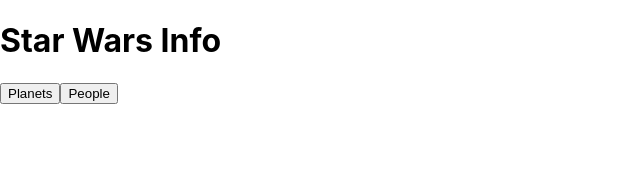
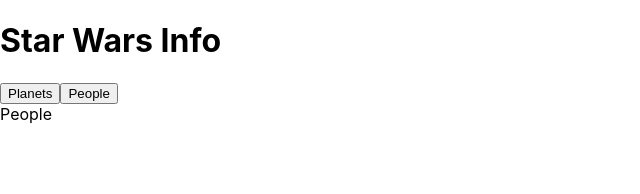
Before and after one commit to Kaveenxz/React-quary-app, a React (Create React App) app: page / in a window 1280 px wide. Both pictures are taken after a click on the button "People". Shown: the top 194 px of the page, without its empty margins (0-640 px from the left). Built offline with nearby package versions, Linux system fonts and the light colour scheme.

Commit message:
Added state to App component, updated Navbar to set page state, and created People and Plannet components

```diff
--- a/src/App.js
+++ b/src/App.js
@@ -1,12 +1,18 @@
-import Navbar
- from "./components/Navbar";
+import { useState } from "react";
+import People from "./components/People";
+import Plannet from "./components/Plannet";
+import Navbar from "./components/Navbar";
+
 function App() {
+  const [page, setPage] = useState('planets')
   return (
     <div className="App">
       <h1>Star Wars Info</h1>
-      <Navbar/>
+      <Navbar setPage={setPage}/>
       <div className="content">
-
+        {
+          page === 'planets' ? <Plannet/> : <People/>
+        }
       </div>
     </div>
   );
--- a/src/components/Navbar.jsx
+++ b/src/components/Navbar.jsx
@@ -1,8 +1,8 @@
-export default function Navbar() {
+export default function Navbar({setPage}) {
   return (
     <nav>
-        <button>Planets</button>
-        <button>People</button>
+        <button onClick={()=> {setPage('planets')}}>Planets</button>
+        <button onClick={()=> {setPage('Peoples')}}>People</button>
     </nav>
   )
 }
--- a/src/components/People.jsx
+++ b/src/components/People.jsx
@@ -0,0 +1,9 @@
+import React from 'react'
+
+function People() {
+  return (
+    <div>People</div>
+  )
+}
+
+export default People
--- a/src/components/Plannet.jsx
+++ b/src/components/Plannet.jsx
@@ -0,0 +1,9 @@
+import React from 'react'
+
+function Plannet() {
+  return (
+    <div>Plannet</div>
+  )
+}
+
+export default Plannet
```
